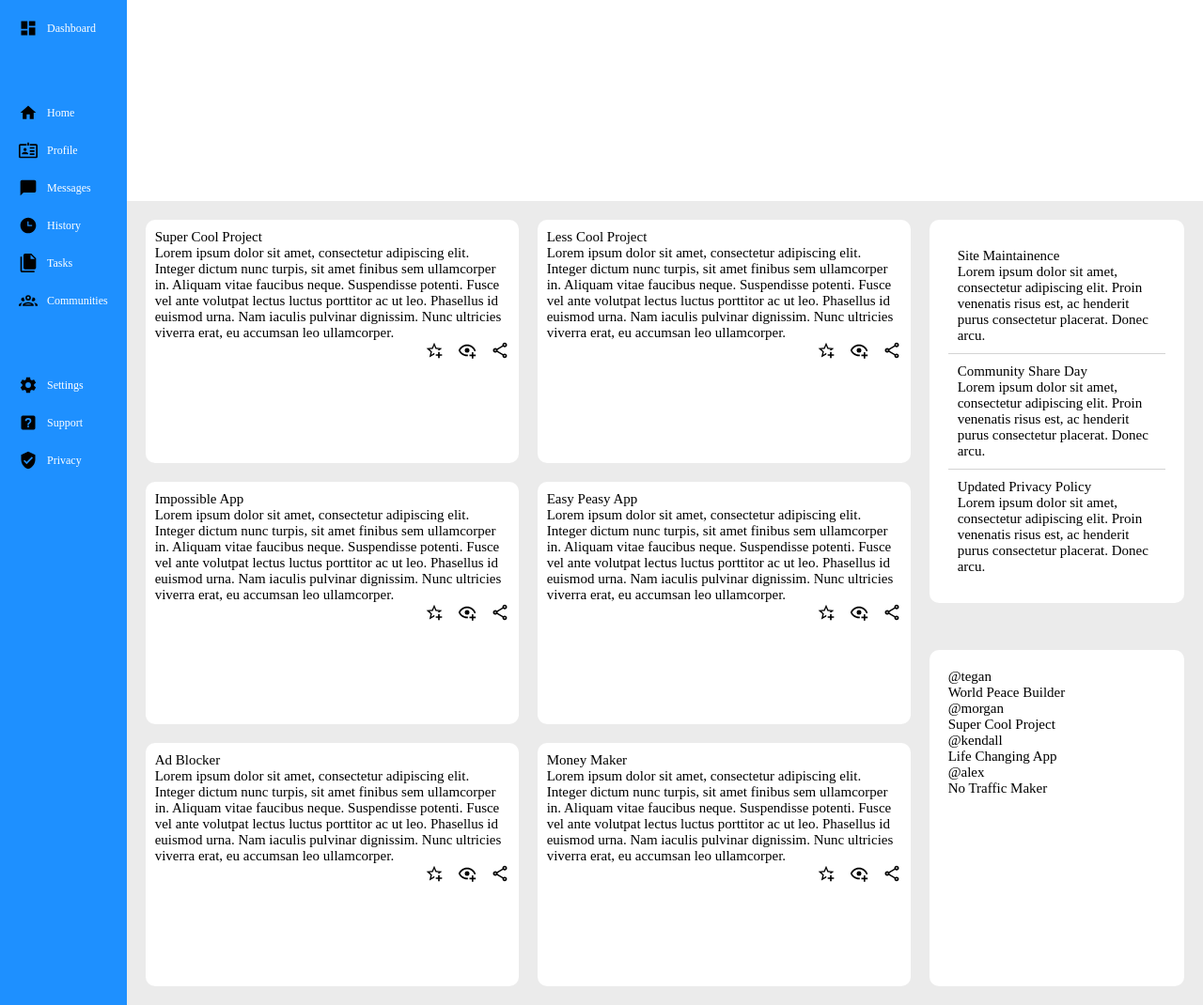
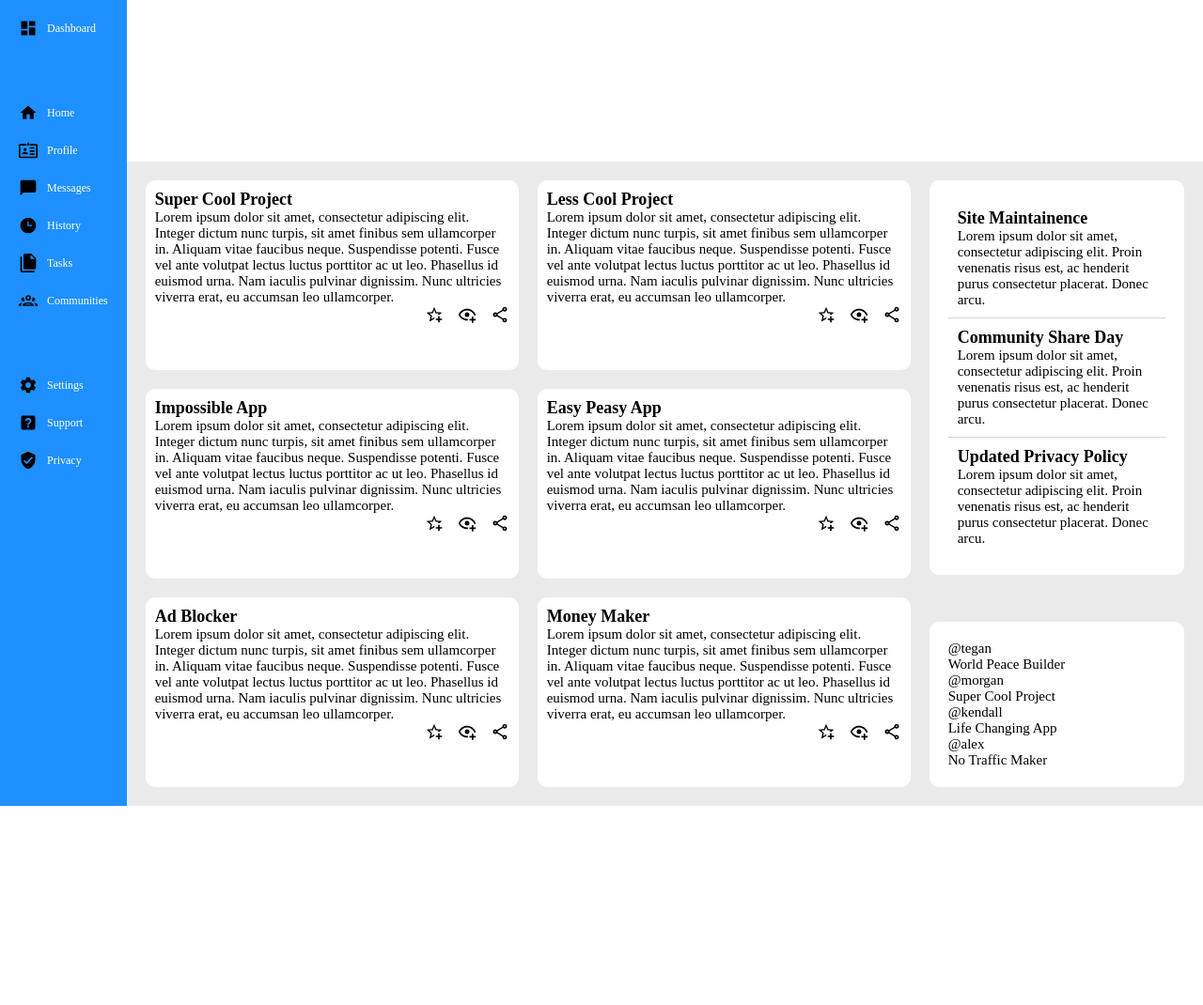
Before and after one commit to Rachit-Mittal-10/Admin-Dashboard, a plain HTML site: page index.html in a window 1280 px wide. Shown: the whole page at 94% size. After the commit the page ends 858 px from the top, so only its background shows below. Drawn offline with Linux system fonts and the light colour scheme.

Commit message:
Few Changes

```diff
--- a/stylesheets/dash-style.css
+++ b/stylesheets/dash-style.css
@@ -1,6 +1,5 @@
 #dash{
     display: grid;
-    grid-template-columns: 1fr;
     grid-template-rows: 1fr 4fr;
 }
 
@@ -14,7 +13,6 @@
     background-color: rgb(235, 235, 235);
     display: grid;
     grid-template-columns: 3fr 1fr;
-    grid-template-rows: 1fr 1fr;
     column-gap: 20px;
     padding:20px;
 }
@@ -63,6 +61,8 @@
 }
 
 #project-container .project-card{
+    display: flex;
+    flex-direction: column;
     background-color: white;
     border-radius: 10px;
     padding: 10px;
@@ -84,3 +84,8 @@
 #project-container .card-essential-sign-container img+img{
     margin-left: 15px;
 }
+
+#content-container .heading{
+    font-weight: bold;
+    font-size: 18px;
+}
```
